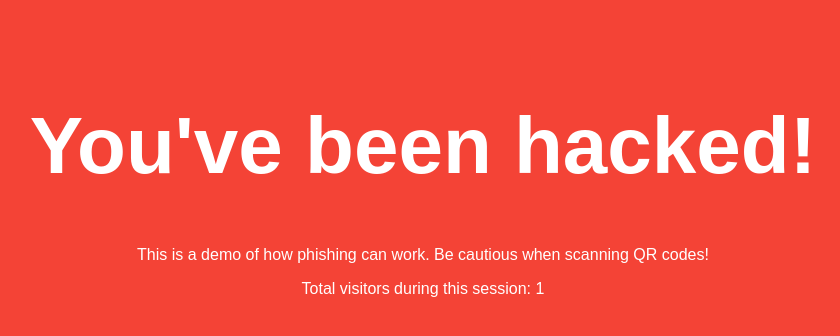
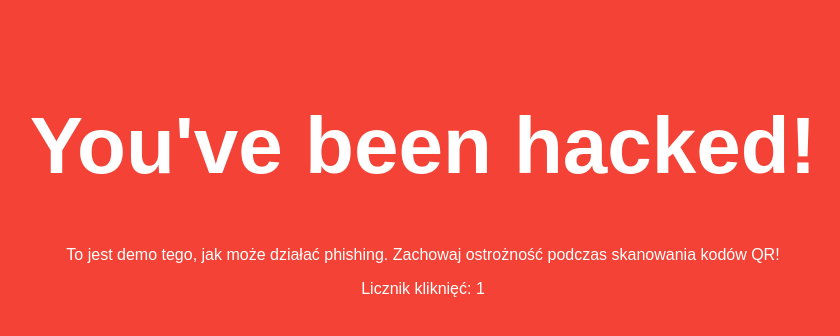
Before and after one commit to Chrzyniem/LI_test, a plain HTML site: page index.html in a window 1280 px wide. Shown: the whole page, without its empty margins (217-1057 px from the left). Drawn offline with Linux system fonts and the light colour scheme.

Commit message:
Update index.html

```diff
--- a/index.html
+++ b/index.html
@@ -20,10 +20,10 @@
 <body>
 
     <h1>You've been hacked!</h1>
-    <p>This is a demo of how phishing can work. Be cautious when scanning QR codes!</p>
+    <p>To jest demo tego, jak może działać phishing. Zachowaj ostrożność podczas skanowania kodów QR!</p>
 
     <!-- Visitor counter -->
-    <p>Total visitors during this session: <span id="counter">1</span></p>
+    <p>Licznik kliknięć: <span id="counter">1</span></p>
 
     <script>
         // Simple visitor counter using local storage (not persistent across devices)
```
